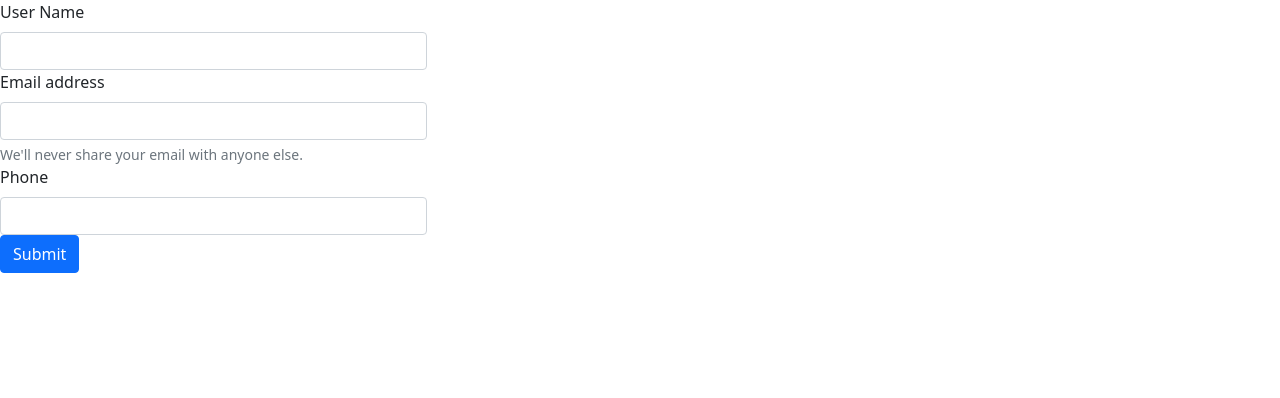
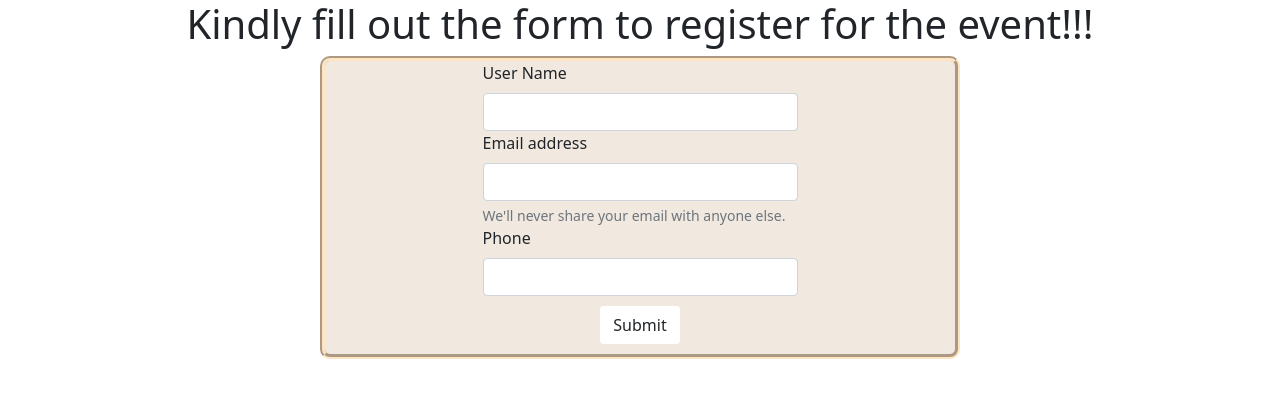
Before and after one commit to yousafanwar/event-registration-system, a Vue app in the folder vue-project/: page /form in a window 1280 px wide. Shown: the top 398 px of the page. Built offline with nearby package versions, Linux system fonts and the light colour scheme.

Commit message:
Veux and some other features implemented

```diff
--- a/vue-project/package.json
+++ b/vue-project/package.json
@@ -10,7 +10,8 @@
   },
   "dependencies": {
     "vue": "^3.4.29",
-    "vue-router": "^4.3.3"
+    "vue-router": "^4.3.3",
+    "vuex": "^4.1.0"
   },
   "devDependencies": {
     "@vitejs/plugin-vue": "^5.0.5",
--- a/vue-project/src/router/index.js
+++ b/vue-project/src/router/index.js
@@ -1,6 +1,7 @@
 import { createRouter, createWebHistory } from 'vue-router'
 import HomeView from '../views/HomeView.vue'
 import FormView from '../views/FormView.vue'
+import ConfirmationPage from '../views/ConfirmationPage.vue'
 
 const router = createRouter({
   history: createWebHistory(import.meta.env.BASE_URL),
@@ -14,6 +15,11 @@ const router = createRouter({
       path: '/form',
       name: 'form',
       component: FormView
+    },
+    {
+      path: '/confirmationPage',
+      name: 'confirmationPage',
+      component: ConfirmationPage
     }
   ]
 })
--- /dev/null
+++ b/vue-project/src/store/index.js
@@ -0,0 +1,28 @@
+import { createStore } from "vuex";
+import axios from 'axios';
+
+const store = createStore({
+    state:{
+        events: []
+    },
+    mutations:{
+        updateEvents(state, events){
+            state.events = events
+        }
+    },
+    actions:{
+        async fetchData({commit}){
+            const response = await axios.get('data.json');
+            const result = await response.data;
+            commit('updateEvents', result);
+            },
+
+    },
+    // getters:{
+    //     getEvents(state){
+    //         return state.events;
+    //     }
+    // }
+})
+
+export default store;
--- /dev/null
+++ b/vue-project/src/views/ConfirmationPage.vue
@@ -0,0 +1,13 @@
+<template>
+    <h1>Yo yo yo this is the confirmation message</h1>
+</template>
+
+<script>
+export default {
+    data(){
+        return{
+
+        }
+    }
+}
+</script>
--- a/vue-project/src/views/FormView.vue
+++ b/vue-project/src/views/FormView.vue
@@ -1,22 +1,27 @@
 <template>
-    <form>
-         <div class="col-md-4">
+<div>
+    <h1>Kindly fill out the form to register for the event!!!</h1>
+<div class="formDiv mx-auto">
+    <form @submit.prevent="formSubmission" class="mx-auto">
+         <div class="col-md-6 mx-auto">
             <label for="validationCustom01" class="form-label">User Name</label>
             <input type="text" v-model="userName" class="form-control" id="validationCustom01" required>
             <div class="valid-feedback">
             </div>
         </div>
-  <div class="col-md-4">
+  <div class="col-md-6 mx-auto">
     <label for="exampleInputEmail1" class="form-label">Email address</label>
     <input type="email" v-model="email" class="form-control" id="exampleInputEmail1" aria-describedby="emailHelp">
     <div id="emailHelp" class="form-text">We'll never share your email with anyone else.</div>
   </div>
-  <div class="col-md-4">
+  <div class="col-md-6 mx-auto">
     <label for="exampleInputEmail1" class="form-label">Phone</label>
     <input type="tel" v-model="phone" class="form-control" maxlength="10">
   </div>
-  <button type="submit" class="btn btn-primary">Submit</button>
+  <button type="submit" class="btn mx-auto">Submit</button>
 </form>
+</div>
+</div>
 </template>
 
 <script>
@@ -30,7 +35,39 @@ export default {
     }
   },
   methods:{
-
+    formSubmission(){
+        console.log(`The form has been successfully submited for the following details:
+        Name: ${this.userName}
+        Email Address: ${this.email}
+        Contact Number: ${this.phone}
+        `)
+        this.$router.push('/confirmationPage');
+    }
   }
 }
 </script>
+
+<style scoped>
+h1{
+    text-align: center;
+}
+.formDiv{
+    border: solid black 5px;
+    border-style: groove;
+    border-color: bisque;
+    background-color: hsl(34, 38%, 91%);
+    border-radius: 10px;
+    width: 50%;
+}
+  .btn{
+    display: flex;
+    justify-content: center;
+    /* background-color: rgb(252, 200, 131); */
+    background-color: white;
+    margin: 10px;
+  }
+  .btn:hover{
+    background-color: black;
+    color: white;
+  }
+</style>
--- a/vue-project/src/views/HomeView.vue
+++ b/vue-project/src/views/HomeView.vue
@@ -1,12 +1,10 @@
 <template>
 <div>
-  <!-- <h1> {{abc}} </h1>
-  <button @click="fetchData">Push me to get data</button> -->
   <ul>
     <li v-for="event in events" :key="event.id" class="eventContainer">
-      <h1>{{event.name}}</h1>
-        <p>{{event.date}}</p>
-        <p>{{event.location}}</p>
+      <h1>{{event.eventName}}</h1>
+        <p>Date: {{event.date}}</p>
+        <p>Location: {{event.location}}</p>
         <RouterLink class="btn" to="./form">Register</RouterLink>
     </li>
   </ul>
@@ -17,39 +15,21 @@
 <script>
     import axios from 'axios';
     import { RouterLink } from 'vue-router';
+    import store from '../store/index.js';
   export default{
-
-    data(){
-      return{
-        abc: "data",
-        events: [
-          {id: 1, name: 'Party', date: new Date().getDate(), location: 'Lahore'},
-          {id: 2, name: 'Office Meeting', date: new Date().getDate(), location: 'Lahore'},
-          {id: 3, name: 'Just chill', date: new Date().getDate(), location: 'Muree'},
-          ]
+    mounted(){
+      this.fetchEventData();
+      },
+    computed:{
+      events(){
+        return store.state.events;
       }
     },
-    mounted(){
-      // this.fetchData;
-      },
     methods:{
-      async fetchData(){
-        // api key: MKSTDUMZDEQJUDF6X5IP
-  const response = await axios.get('https://www.eventbriteapi.com/v3/events/search/', {
-          headers: {
-            Authorization: `Bearer MKSTDUMZDEQJUDF6X5IP`
-          },
-   params: {
-            q: 'conference', // Example query parameter
-            'location.address': 'New York', // Correctly use quotes for keys with special characters like '.'
-            sort_by: 'date',
-            page: 1,
-            page_size: 10 // Example pagination
-          }
-        });
-          // const result = await response;
-          // console.log(result);
-      },
+      async fetchEventData(){
+      const response = await axios.get('data.json');
+          store.commit('updateEvents', response.data);
+      }
     }
   }
 </script>
```
Also changed, not shown: vue-project/public/data.json (added, +20 -0 lines), 1 other file (tests, documents, lock files or other folders).
